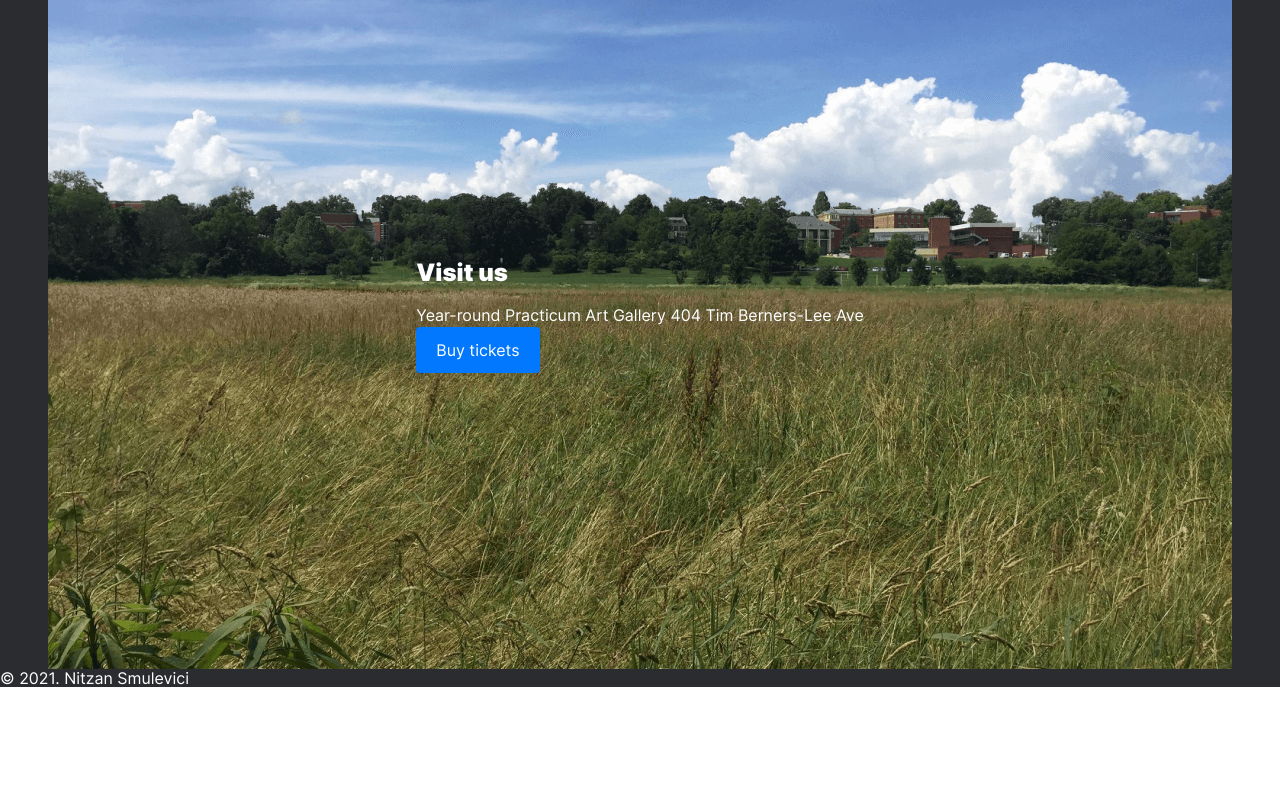
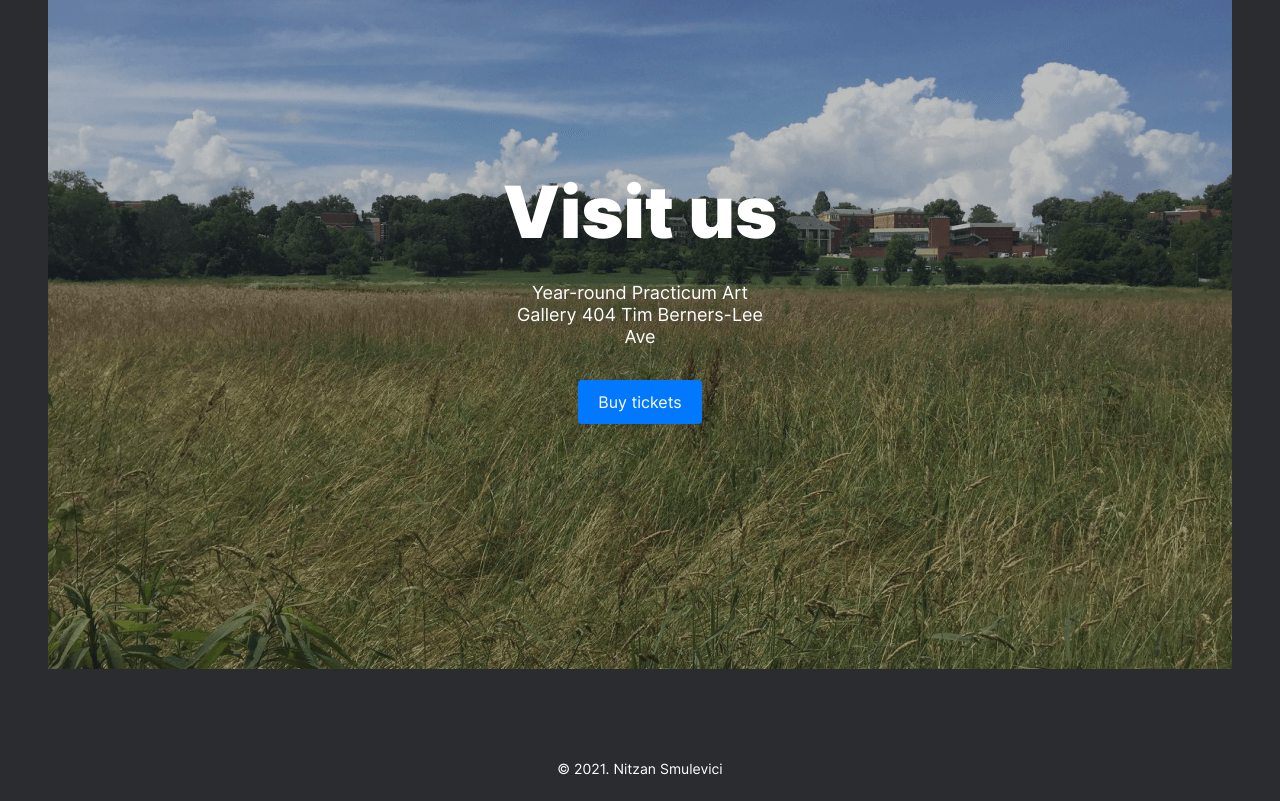
Before and after one commit to nitzanye/web_project_3, a plain HTML site: page index.html in a window 1280 px wide. Shown: the part 6651-7452 px from the top of the page. Before the commit the page ends 7339 px from the top, so only its background shows below. Drawn offline with Linux system fonts and the light colour scheme.

Commit message:
full structure with transitions

```diff
--- a/blocks/buy-botton/_place/buy-botton_place_cover.css
+++ b/blocks/buy-botton/_place/buy-botton_place_cover.css
@@ -0,0 +1,2 @@
+.buy-botton_place_cover {
+}
--- a/blocks/buy-botton/buy-botton.css
+++ b/blocks/buy-botton/buy-botton.css
@@ -6,4 +6,9 @@
   width: fit-content;
   height: fit-content;
   padding: 13px 20px;
+  transition: background-color 0.4s;
 }
+
+.buy-botton:hover {
+  background-color: #0063d2;
+}
--- a/blocks/cover/__item/cover__item.css
+++ b/blocks/cover/__item/cover__item.css
@@ -1,3 +1,8 @@
 .cover__item {
-  margin: 0 auto;
+  display: flex;
+  justify-content: center;
+  align-items: center;
+  flex-direction: column;
+  margin: 0;
+  z-index: 1;
 }
--- /dev/null
+++ b/blocks/cover/__overlay/cover__overlay.css
@@ -0,0 +1,10 @@
+.cover__overlay {
+  background-color: #2a2c2f;
+  opacity: 0.3;
+  background-size: cover;
+  position: absolute;
+  z-index: 1;
+  width: 100%;
+  height: 100%;
+  transition: opacity 0.8s;
+}
--- a/blocks/cover/__subtitle/cover__subtitle.css
+++ b/blocks/cover/__subtitle/cover__subtitle.css
@@ -0,0 +1,9 @@
+.cover__subtitle {
+  font-weight: normal;
+  font-size: 18px;
+  overflow-wrap: break-word;
+  text-align: center;
+  max-width: 280px;
+  line-height: 1.22;
+  margin: 32px 0;
+}
--- a/blocks/cover/__title/cover__title.css
+++ b/blocks/cover/__title/cover__title.css
@@ -0,0 +1,6 @@
+.cover__title {
+  font-weight: 900;
+  font-size: 72px;
+  line-height: 1.06;
+  margin: 0;
+}
--- a/blocks/cover/cover.css
+++ b/blocks/cover/cover.css
@@ -2,9 +2,14 @@
   background-image: url(../../images/__background.png);
   background-repeat: no-repeat;
   min-height: 740px;
-  margin: 0 48px;
+  margin: 0 auto;
   display: flex;
-  flex-direction: column;
   justify-content: center;
-  align-items: center;
+  background-size: cover;
+  position: relative;
+  max-width: 1184px;
 }
+
+.cover:hover .cover__overlay {
+  opacity: 0.8;
+}
--- a/blocks/footer/__copyright/footer__copyright.css
+++ b/blocks/footer/__copyright/footer__copyright.css
@@ -0,0 +1,5 @@
+.footer__copyright {
+  font-weight: normal;
+  font-size: 14px;
+  line-height: 1.14;
+}
--- a/blocks/footer/footer.css
+++ b/blocks/footer/footer.css
@@ -0,0 +1,4 @@
+.footer {
+  margin: 92px auto 0;
+  padding-bottom: 24px;
+}
--- a/blocks/photo-grid/__item/photo-grid__item.css
+++ b/blocks/photo-grid/__item/photo-grid__item.css
@@ -1,2 +1,4 @@
 .photo-grid__item {
+  width: 100%;
+  height: 100%;
 }
--- a/blocks/photo-grid/photo-grid.css
+++ b/blocks/photo-grid/photo-grid.css
@@ -5,14 +5,13 @@
   gap: 16px;
   max-width: 1184px;
   align-self: center;
-  margin: 0 48px;
+  margin: 0 auto;
 }
 
 @media screen and (max-width: 768px) {
   .photo-grid {
     grid-template-columns: repeat(2, 1fr);
     grid-template-rows: repeat(4, 1fr);
-    /*margin: 0 24px;*/
   }
 }
 
@@ -20,6 +19,5 @@
   .photo-grid {
     grid-template-columns: repeat(1, 1fr);
     grid-template-rows: repeat(8, 1fr);
-    gap: 12px;
   }
 }
--- a/index.html
+++ b/index.html
@@ -126,7 +126,9 @@
                 of the right one.
               </p>
             </div>
-            <a class="buy-botton buy-botton_place_places" href=""
+            <a
+              class="buy-botton buy-botton_place_places"
+              href="https://www.theverge.com/22310188/nft-explainer-what-is-blockchain-crypto-art-faq"
               >Buy this artwork as NFT</a
             >
           </article>
@@ -161,7 +163,9 @@
                 to hold the office of Prime Minister of the UK.
               </p>
             </div>
-            <a class="buy-botton buy-botton_place_places" href=""
+            <a
+              class="buy-botton buy-botton_place_places"
+              href="https://www.theverge.com/22310188/nft-explainer-what-is-blockchain-crypto-art-faq"
               >Buy this artwork as NFT</a
             >
           </article>
@@ -195,7 +199,9 @@
                 student receives a full-tuition scholarship.
               </p>
             </div>
-            <a class="buy-botton buy-botton_place_places" href=""
+            <a
+              class="buy-botton buy-botton_place_places"
+              href="https://www.theverge.com/22310188/nft-explainer-what-is-blockchain-crypto-art-faq"
               >Buy this artwork as NFT</a
             >
           </article>
@@ -236,7 +242,9 @@
                 the country.
               </p>
             </div>
-            <a class="buy-botton buy-botton_place_places" href=""
+            <a
+              class="buy-botton buy-botton_place_places"
+              href="https://www.theverge.com/22310188/nft-explainer-what-is-blockchain-crypto-art-faq"
               >Buy this artwork as NFT</a
             >
           </article>
@@ -273,24 +281,31 @@
                 science.
               </p>
             </div>
-            <a class="buy-botton buy-botton_place_places" href=""
+            <a
+              class="buy-botton buy-botton_place_places"
+              href="https://www.theverge.com/22310188/nft-explainer-what-is-blockchain-crypto-art-faq"
               >Buy this artwork as NFT</a
             >
           </article>
         </section>
 
         <section class="cover">
+          <div class="cover__overlay"></div>
           <div class="cover__item">
             <h2 class="cover__title">Visit us</h2>
             <p class="cover__subtitle">
               Year-round Practicum Art Gallery 404 Tim Berners-Lee Ave
             </p>
-            <a class="buy-botton buy-botton_place_cover" href="">Buy tickets</a>
+            <a
+              class="buy-botton buy-botton_place_cover"
+              href="https://www.theverge.com/22310188/nft-explainer-what-is-blockchain-crypto-art-faq"
+              >Buy tickets</a
+            >
           </div>
         </section>
       </main>
       <footer class="footer">
-        <div class="footer__copyright">© 2021. Nitzan Smulevici</div>
+        <div class="footer__copyright">&copy; 2021. Nitzan Smulevici</div>
       </footer>
     </div>
   </body>
--- a/pages/index.css
+++ b/pages/index.css
@@ -27,6 +27,7 @@
 @import url(../blocks/places/__content/places__content.css);
 @import url(../blocks/places/__paragraph/places__paragraph.css);
 @import url(../blocks/cover/cover.css);
+@import url(../blocks/cover/__overlay/cover__overlay.css);
 @import url(../blocks/cover/__item/cover__item.css);
 @import url(../blocks/cover/__title/cover__title.css);
 @import url(../blocks/cover/__subtitle/cover__subtitle.css);
```
Also changed, not shown: fonts/Inter/Inter-VariableFont_slnt,wght.ttf (deleted), fonts/Istok_Web/IstokWeb-Bold.ttf (deleted), fonts/Istok_Web/IstokWeb-BoldItalic.ttf (deleted), fonts/Istok_Web/IstokWeb-Italic.ttf (deleted), fonts/Istok_Web/IstokWeb-Regular.ttf (deleted), fonts/Istok_Web/OFL.txt (deleted).
